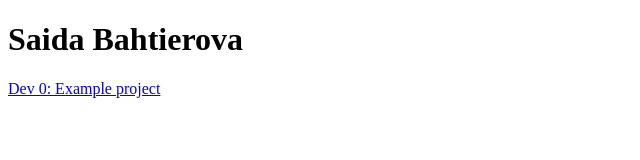
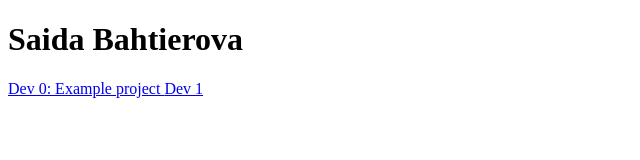
Before and after one commit to Saipuh/SaidaBahtierova2900, a plain HTML site: page index.html in a window 1280 px wide. Shown: the full height of the page, 0-640 px from the left. Drawn offline with Linux system fonts and the light colour scheme.

Commit message:
Update index.html

```diff
--- a/index.html
+++ b/index.html
@@ -13,6 +13,7 @@
 
 		<p>
 			<a href="resources/Dev0/game.html" target="_blank">Dev 0: Example project </a>
+			<a href="resources/Dev1/game.html" target="_blank">Dev 1 </a>
 			<br>
 		</p>
 
```
